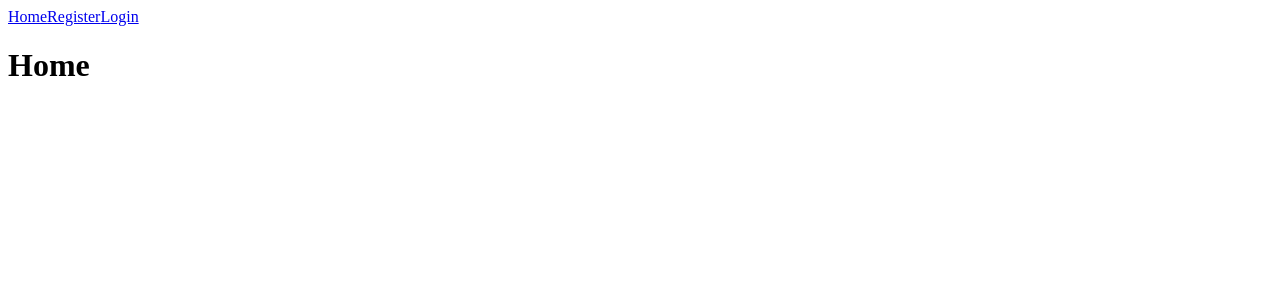
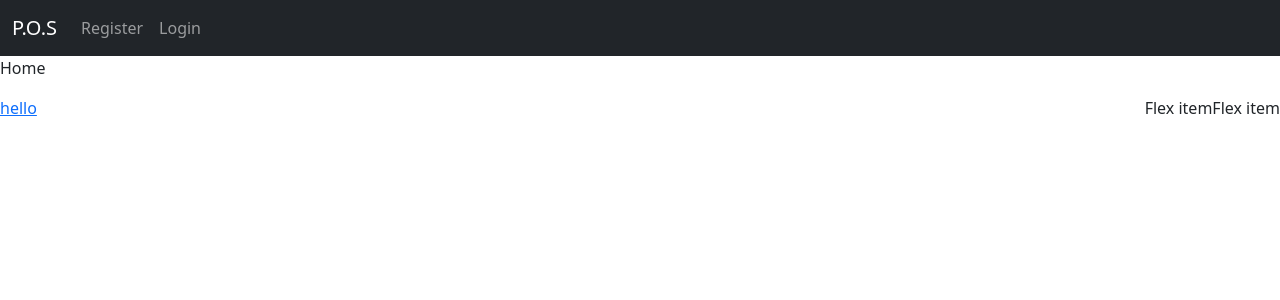
Before and after one commit to Aniketh-PD/billing-app, a React (Create React App) app: page / in a window 1280 px wide. Shown: the top 300 px of the page. Built offline with nearby package versions, Linux system fonts and the light colour scheme.

Commit message:
navbar styling

```diff
--- a/src/components/routingcomponents/Home.js
+++ b/src/components/routingcomponents/Home.js
@@ -1,8 +1,13 @@
 const Home = (props) => {
     return(
-        <div>
-            <h1>Home</h1>
-        </div>
+            <div>
+                <p>Home</p>
+                <div className="d-flex">
+                    <a className="me-auto">hello</a>
+                    <div>Flex item</div>
+                    <div>Flex item</div>
+                </div>
+            </div>
     )
 }
 
--- a/src/components/routingcomponents/Navbar.js
+++ b/src/components/routingcomponents/Navbar.js
@@ -33,24 +33,32 @@ const Navbar = (props) => {
 
     return(
         <div>
-
+            <nav className="navbar navbar-expand-lg navbar-dark bg-dark">
+                <div className="container-fluid">
+                <div className="navbar-nav">
+                    <div className ="d-flex flex-row">
                                 {
                                     isLoggedIn ? (
                                         <>
-                        <Link to="/billingapp/user">User</Link>
-                        <Link to="/billingapp/customers">Customers</Link>
-                        <Link to="/billingapp/products">Products</Link>
-                        <Link to="/billingapp/bills">Bills</Link>
-                        <Link to="#" onClick={handleClick}>Logout</Link>
+                                            <Link className="navbar-brand active" to="/billingapp/user">User</Link>
+                                            <Link className="nav-link" to="/billingapp/customers">Customers</Link>
+                                            <Link className="nav-link" to="/billingapp/products">Products</Link>
+                                            <Link className="nav-link" to="/billingapp/bills">Bills</Link>
+                                            <Link className="nav-link" to="#" onClick={handleClick}>Logout</Link>
                                         </>
                                     ) : (
                                         <>
-                        <Link to='/'>Home</Link>
-                        <Link to='/billingapp/register'>Register</Link>
-                        <Link to='/billingapp/login'>Login</Link>
+                                                <Link className="navbar-brand active" to='/'>P.O.S</Link>
+                                                <Link className=" me-auto nav-link" to='/billingapp/register'>Register</Link>
+                                                <Link className=" me-auto nav-link" to='/billingapp/login'>Login</Link>
+
                                         </>
                                     )
                                 }
+                        </div>
+                    </div>
+                </div>
+            </nav>
             <Route path="/" exact={true} component={Home}/>
             <Route path="/billingapp/register" component={Register}/>
             <Route path="/billingapp/login" component={LogIn}/>
--- a/src/index.js
+++ b/src/index.js
@@ -4,6 +4,7 @@ import App from './App';
 import configureStore from './store/configureStore'
 import {Provider} from 'react-redux'
 import {BrowserRouter} from 'react-router-dom'
+import 'bootstrap/dist/css/bootstrap.css';
 
 
 const store = configureStore()
```
Lines whose indentation alone changed are shown as unchanged.
